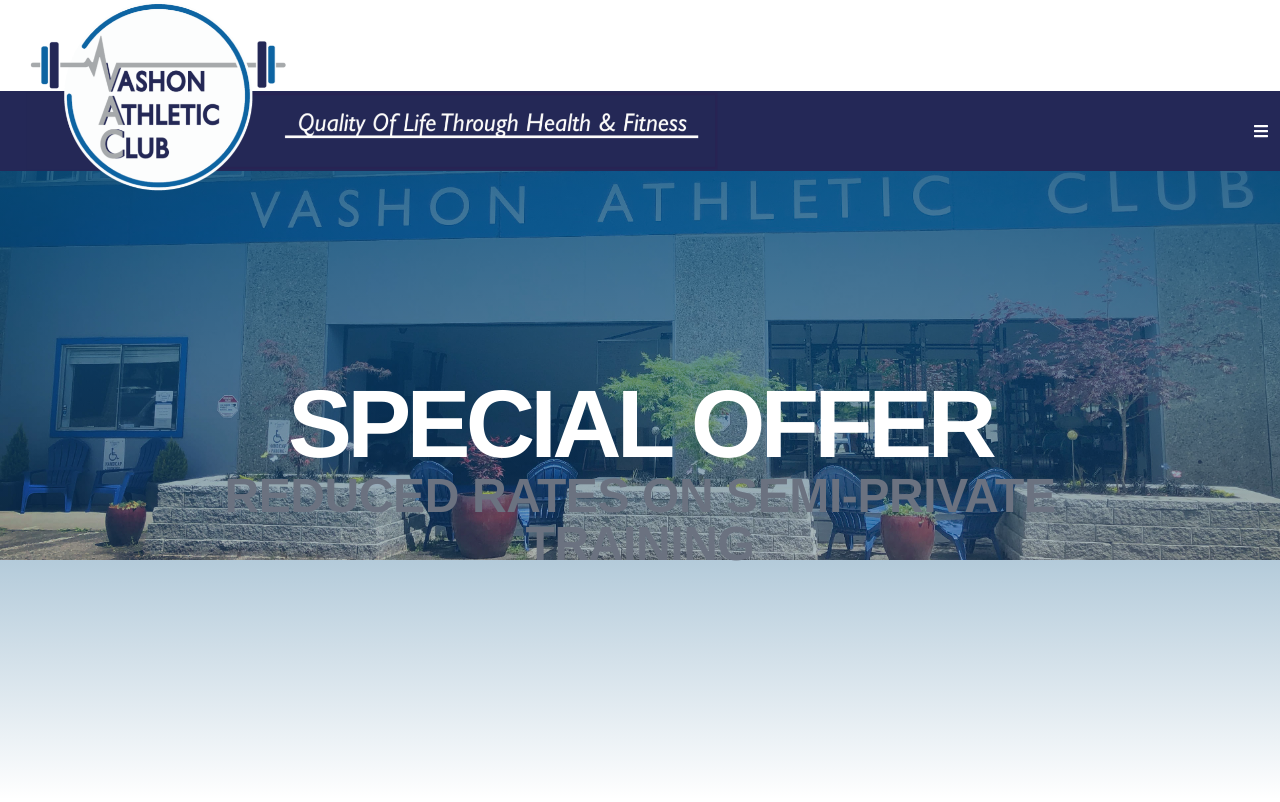
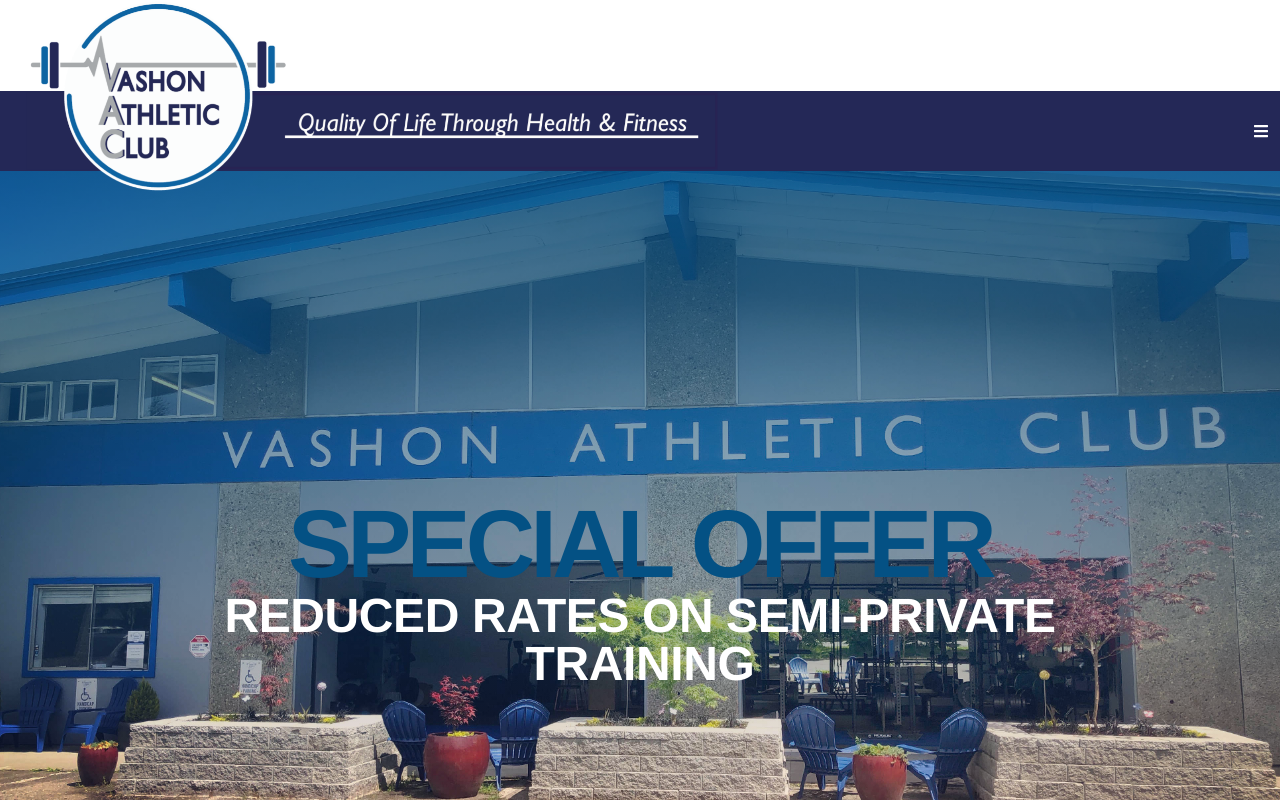
Before and after one commit to hmaiermack/vac-static, a Next.js app: page / in a window 1280 px wide. Shown: the top 802 px of the page. Built offline with nearby package versions, Linux system fonts and the light colour scheme; what tailwindcss-gradients would draw is missing.

Commit message:
layout changes

```diff
--- a/pages/index.js
+++ b/pages/index.js
@@ -8,6 +8,9 @@ import Post from '../components/Post'
 
 
 const index = () => {
+  // let window = window || global.window
+  // const width = window.innerWidth;
+
   return (
     <Layout>
       {/* Hero */}
@@ -18,16 +21,15 @@ const index = () => {
                     alt="Background image"
                     src="/vacsplash.jpg"
                     layout="fill"
-                    objectFit="cover"
                     priority={true}
-                    objectPosition="0 -15rem"
+                    className="object-cover"
                 />
                 </div>
                 <div className="flex flex-col justify-center items-center relative pl-4 xl:px-32 z-10 w-screen">
                 <h1 className="tracking-tight mt-52 nav2:mt-44 lg:mt-8 mb-8 text-center">
-                <div className="hidden 2xl:block h-20"></div>
-                <span className="block text-white font-extrabold uppercase tracking-tighter text-5xl med:text-8xl leading-none mb-2 md:mb-0">Special Offer</span>
-                <span className="block text-gray-500 font-extrabold uppercase leading-6 text-3xl med:text-5xl outline">REDUCED RATES ON SEMI-PRIVATE TRAINING</span>
+                <div className="block h-28 md:h-60 lg:h-72 xl:h-60"></div>
+                <span className="block text-vacblue font-extrabold uppercase tracking-tighter text-5xl med:text-8xl leading-none mb-2 md:mb-0">Special Offer</span>
+                <span className="block text-white font-extrabold uppercase leading-6 text-3xl med:text-5xl outline">REDUCED RATES ON SEMI-PRIVATE TRAINING</span>
                 </h1>
                 </div>
         </div>
--- a/tailwind.config.js
+++ b/tailwind.config.js
@@ -17,6 +17,9 @@ module.exports = {
       'burger': '1450px',
       'med':'848px'
     },
+    objectPosition: {
+      'index': '0 -15rem'
+    },
     linearGradientColors: theme => theme('colors'),
     radialGradientColors: theme => theme('colors'),
     conicGradientColors: theme => theme('colors'),
```
